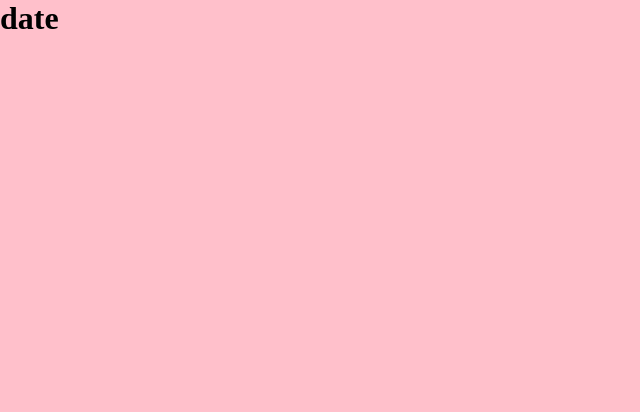
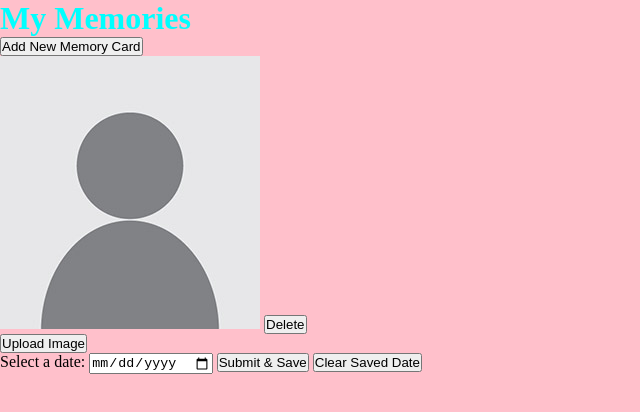
Before and after one commit to dixter2008/Memories, a plain HTML site: page index.html in a window 1280 px wide. Shown: the whole page, without its empty margins (0-640 px from the left). Drawn offline with Linux system fonts and the light colour scheme.

Commit message:
Revamp index.html with new structure and controls

```diff
--- a/index.html
+++ b/index.html
@@ -6,16 +6,30 @@
     <link rel="stylesheet" href="style.css">
     <title>Memories</title>
 </head>
-<header>
-
-</header>
 <body>
-    <div class="container">
-        <div class="box">
-
+    <header>
+        <h1>My Memories</h1>
+    </header>
+    <div class="controls">
+        <button id="duplicate-btn">Add New Memory Card</button>
+    </div>
+     <div id="memories-container">
+        <div class="container">
+            <img src="profile.jpg" class="memories-container">
+            <button class="delete-btn">Delete</button>
+            <div class="panel">
+                <button class="upload-btn">Upload Image</button>
+                <input type="file" accept="image/jpeg, image/png, image/jpg" style="display: none" class="file-input">
+            <div class="date">
+                <label for="dateInput">Select a date:</label>
+                <input type="date" id="dateInput" name="dateInput">
+                <button id="submitBtn">Submit & Save</button>
+                <button id="clearBtn">Clear Saved Date</button>
+                <p id="output"></p>
+            </div>
+            </div>
         </div>
-        <h1>date</h1>
     </div>
-
+    <script src="script.js"></script>
 </body>
 </html>
```
